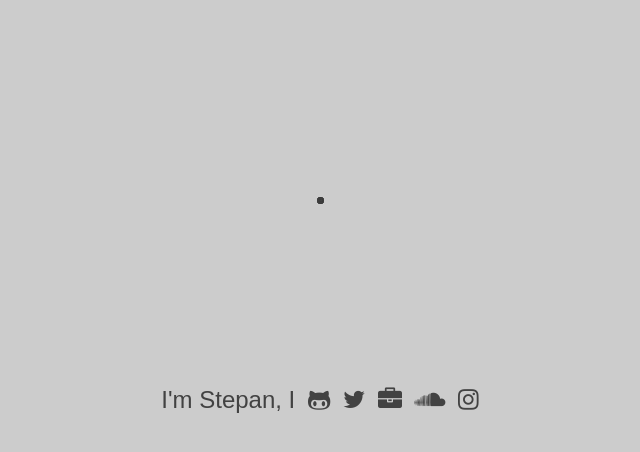
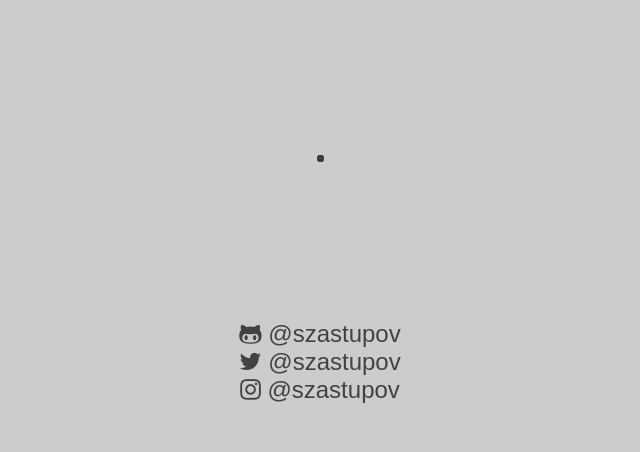
Before and after one commit to szastupov/szastupov.github.io, a plain HTML site: page index.html in a window 1280 px wide. Shown: the whole page, without its empty margins (320-960 px from the left). Drawn offline with Linux system fonts and the light colour scheme.

Commit message:
Cleanup index page

```diff
--- a/index.html
+++ b/index.html
@@ -9,26 +9,29 @@
 </head>
 <body>
 
+  <canvas height="300px"></canvas>
+
   <section class="about">
-    I'm Stepan, I
     <a href="https://github.com/szastupov">
-      <i class="fa fa-github-alt" data-tooltip="code"></i>
+      <i class="fa fa-github-alt"></i>
+      @szastupov
     </a>
     <a href="https://twitter.com/szastupov">
-      <i class="fa fa-twitter" data-tooltip="tweet"></i>
-    </a>
-    <a href="http://stackoverflow.com/story/szastupov">
-      <i class="fa fa-briefcase" data-tooltip="work"></i>
-    </a>
-    <a href="https://soundcloud.com/myprivateparadise/sets">
-      <i class="fa fa-soundcloud" data-tooltip="make music"></i>
+      <i class="fa fa-twitter" ></i>
+      @szastupov
     </a>
     <a href="https://instagram.com/szastupov">
-      <i class="fa fa-instagram" data-tooltip="ride and travel"></i>
+      <i class="fa fa-instagram" ></i>
+      @szastupov
     </a>
   </section>
 
-  <canvas height="300px"></canvas>
+  <!-- <section class="contact">
+    ～ contact me ～
+
+    <p id="contact-text">Best way to reach me is on telegram</p>
+  </section> -->
+
   <script src="sphere.js" type="text/javascript"></script>
 
   <script>
--- a/style.css
+++ b/style.css
@@ -1,26 +1,31 @@
 body {
-	background-color: #CCCCCC;
+  background-color: #cccccc;
   font-family: sans-serif;
   color: #424242;
+  display: flex;
+  flex-direction: column;
+  align-items: center;
+  justify-content: center;
+}
+
+.contact {
+  margin-top: 1em;
+  text-align: center;
 }
 
 .about {
-	position: absolute;
-	top: 50%;
-	left: 50%;
-	margin-right: -50%;
-	transform: translate(-50%, -50%);
-	-webkit-transform: translate(-50%, -50%);
+  margin-top: 0.5em;
   font-size: x-large;
+  display: flex;
+  flex-direction: column;
+  align-items: center;
 }
 
 .about a {
-	margin-top: 0.5em;
   color: #424242;
-}
-
-.about i {
-	padding-left: 6px;
+  /* display: inline-flex;
+  flex-direction: column;
+  align-items: center; */
 }
 
 .about a:link {
@@ -32,21 +37,13 @@ body {
 }
 
 canvas {
-	position: absolute;
-	top: 25%;
-	left: 50%;
-	margin-right: -50%;
-	transform: translate(-50%, -50%);
-	-webkit-transform: translate(-50%, -50%);
-	z-index: -1;
-
-	-webkit-touch-callout:none;
-	-webkit-user-select:none;
-	-khtml-user-select:none;
-	-moz-user-select:none;
-	-ms-user-select:none;
-	user-select:none;
-	-webkit-tap-highlight-color:rgba(0,0,0,0);
+  -webkit-touch-callout: none;
+  -webkit-user-select: none;
+  -khtml-user-select: none;
+  -moz-user-select: none;
+  -ms-user-select: none;
+  user-select: none;
+  -webkit-tap-highlight-color: rgba(0, 0, 0, 0);
 }
 
 i[data-tooltip]:hover {
@@ -65,5 +62,5 @@ i[data-tooltip]:hover:after {
   z-index: 20px;
 
   background-color: #424242;
-	color: #CCCCCC;
+  color: #cccccc;
 }
```
Lines whose indentation alone changed are shown as unchanged.
